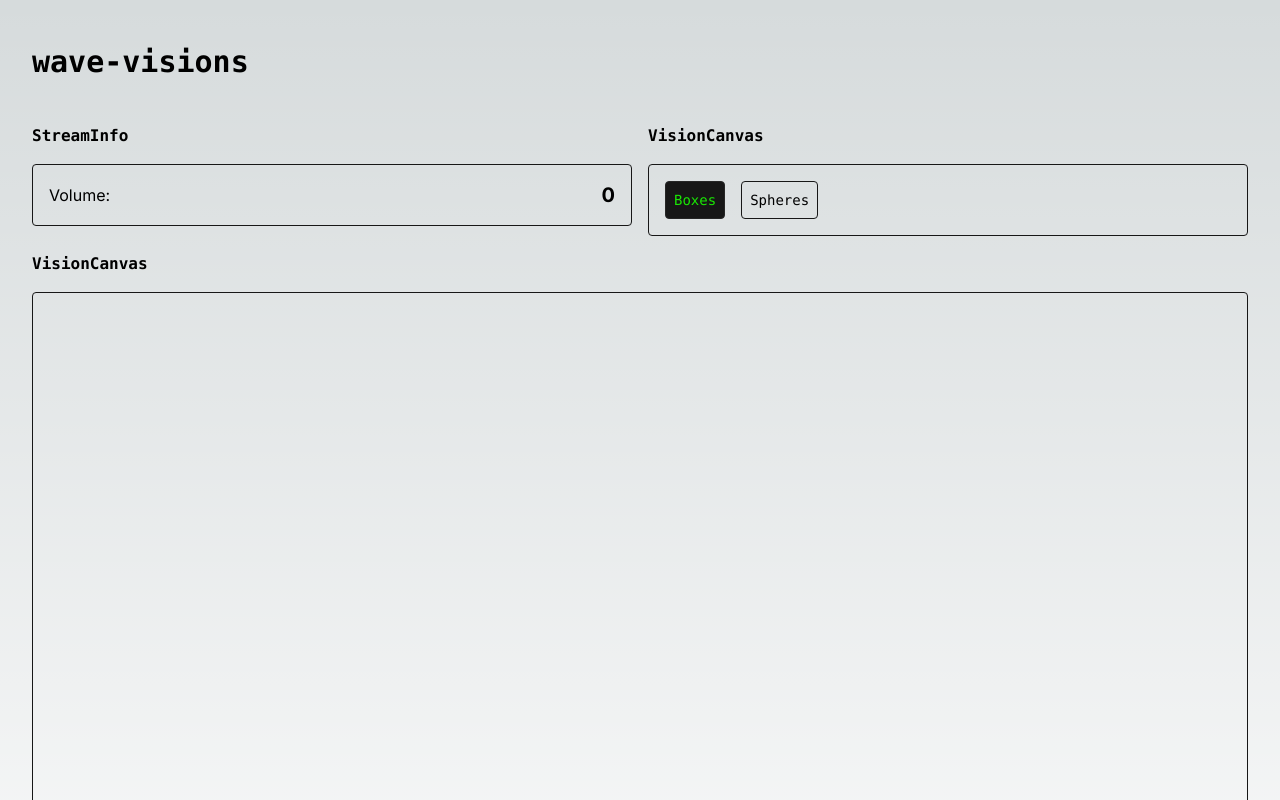
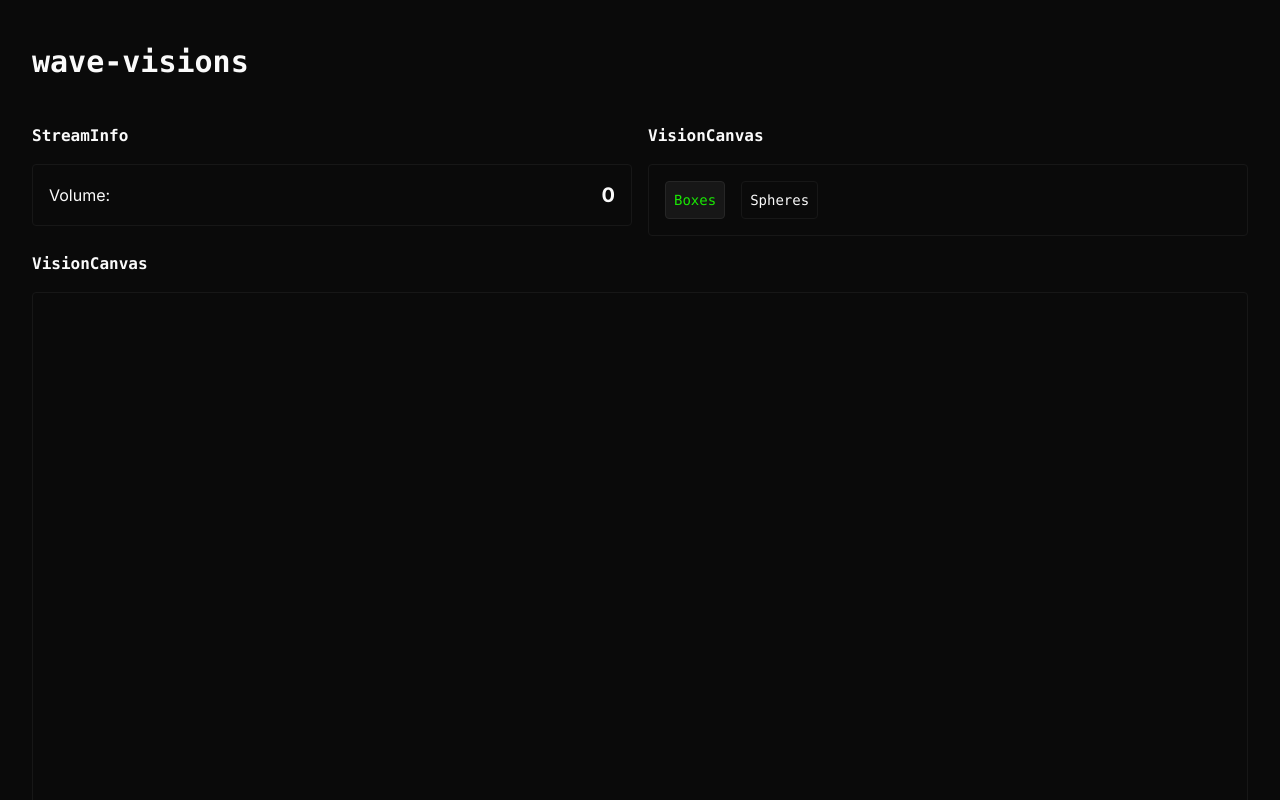
Before and after one commit to kalynbeach/wave-visions, a Next.js app: page / in a window 1280 px wide. Shown: the top 800 px of the page. Built offline with nearby package versions, Linux system fonts and the light colour scheme; no server answers.

Commit message:
initialize shadcn-ui

```diff
--- a/src/app/globals.css
+++ /dev/null
@@ -1,27 +0,0 @@
-@tailwind base;
-@tailwind components;
-@tailwind utilities;
-
-:root {
-  --foreground-rgb: 0, 0, 0;
-  --background-start-rgb: 214, 219, 220;
-  --background-end-rgb: 255, 255, 255;
-}
-
-@media (prefers-color-scheme: dark) {
-  :root {
-    --foreground-rgb: 255, 255, 255;
-    --background-start-rgb: 0, 0, 0;
-    --background-end-rgb: 0, 0, 0;
-  }
-}
-
-body {
-  color: rgb(var(--foreground-rgb));
-  background: linear-gradient(
-      to bottom,
-      transparent,
-      rgb(var(--background-end-rgb))
-    )
-    rgb(var(--background-start-rgb));
-}
--- a/src/app/layout.tsx
+++ b/src/app/layout.tsx
@@ -1,4 +1,4 @@
-import './globals.css'
+import '@/styles/globals.css'
 import { Inter } from 'next/font/google'
 import { MediaDevicesProvider } from './MediaDevicesContext'
 import { StreamProvider } from './StreamContext'
@@ -19,7 +19,7 @@
   children: React.ReactNode
 }) {
   return (
-    <html lang="en">
+    <html lang="en" className="dark">
       <body className={inter.className}>
         <MediaDevicesProvider>
           <StreamProvider>
--- /dev/null
+++ b/src/components/ui/button.tsx
@@ -0,0 +1,57 @@
+import * as React from "react"
+import { Slot } from "@radix-ui/react-slot"
+import { cva, type VariantProps } from "class-variance-authority"
+
+import { cn } from "@/lib/utils"
+
+const buttonVariants = cva(
+  "inline-flex items-center justify-center rounded-md text-sm font-medium transition-colors focus-visible:outline-none focus-visible:ring-1 focus-visible:ring-ring disabled:pointer-events-none disabled:opacity-50",
+  {
+    variants: {
+      variant: {
+        default:
+          "bg-primary text-primary-foreground shadow hover:bg-primary/90",
+        destructive:
+          "bg-destructive text-destructive-foreground shadow-sm hover:bg-destructive/90",
+        outline:
+          "border border-input bg-transparent shadow-sm hover:bg-accent hover:text-accent-foreground",
+        secondary:
+          "bg-secondary text-secondary-foreground shadow-sm hover:bg-secondary/80",
+        ghost: "hover:bg-accent hover:text-accent-foreground",
+        link: "text-primary underline-offset-4 hover:underline",
+      },
+      size: {
+        default: "h-9 px-4 py-2",
+        sm: "h-8 rounded-md px-3 text-xs",
+        lg: "h-10 rounded-md px-8",
+        icon: "h-9 w-9",
+      },
+    },
+    defaultVariants: {
+      variant: "default",
+      size: "default",
+    },
+  }
+)
+
+export interface ButtonProps
+  extends React.ButtonHTMLAttributes<HTMLButtonElement>,
+    VariantProps<typeof buttonVariants> {
+  asChild?: boolean
+}
+
+const Button = React.forwardRef<HTMLButtonElement, ButtonProps>(
+  ({ className, variant, size, asChild = false, ...props }, ref) => {
+    const Comp = asChild ? Slot : "button"
+    return (
+      <Comp
+        className={cn(buttonVariants({ variant, size, className }))}
+        ref={ref}
+        {...props}
+      />
+    )
+  }
+)
+Button.displayName = "Button"
+
+export { Button, buttonVariants }
--- /dev/null
+++ b/src/lib/utils.ts
@@ -0,0 +1,6 @@
+import { type ClassValue, clsx } from "clsx"
+import { twMerge } from "tailwind-merge"
+
+export function cn(...inputs: ClassValue[]) {
+  return twMerge(clsx(inputs))
+}
--- /dev/null
+++ b/src/styles/globals.css
@@ -0,0 +1,76 @@
+@tailwind base;
+@tailwind components;
+@tailwind utilities;
+
+@layer base {
+  :root {
+    --background: 0 0% 100%;
+    --foreground: 0 0% 3.9%;
+
+    --card: 0 0% 100%;
+    --card-foreground: 0 0% 3.9%;
+
+    --popover: 0 0% 100%;
+    --popover-foreground: 0 0% 3.9%;
+
+    --primary: 0 0% 9%;
+    --primary-foreground: 0 0% 98%;
+
+    --secondary: 0 0% 96.1%;
+    --secondary-foreground: 0 0% 9%;
+
+    --muted: 0 0% 96.1%;
+    --muted-foreground: 0 0% 45.1%;
+
+    --accent: 0 0% 96.1%;
+    --accent-foreground: 0 0% 9%;
+
+    --destructive: 0 84.2% 60.2%;
+    --destructive-foreground: 0 0% 98%;
+
+    --border: 0 0% 89.8%;
+    --input: 0 0% 89.8%;
+    --ring: 0 0% 3.9%;
+
+    --radius: 0.5rem;
+  }
+
+  .dark {
+    --background: 0 0% 3.9%;
+    --foreground: 0 0% 98%;
+
+    --card: 0 0% 3.9%;
+    --card-foreground: 0 0% 98%;
+
+    --popover: 0 0% 3.9%;
+    --popover-foreground: 0 0% 98%;
+
+    --primary: 0 0% 98%;
+    --primary-foreground: 0 0% 9%;
+
+    --secondary: 0 0% 14.9%;
+    --secondary-foreground: 0 0% 98%;
+
+    --muted: 0 0% 14.9%;
+    --muted-foreground: 0 0% 63.9%;
+
+    --accent: 0 0% 14.9%;
+    --accent-foreground: 0 0% 98%;
+
+    --destructive: 0 62.8% 30.6%;
+    --destructive-foreground: 0 0% 98%;
+
+    --border: 0 0% 14.9%;
+    --input: 0 0% 14.9%;
+    --ring: 0 0% 83.1%;
+  }
+}
+
+@layer base {
+  * {
+    @apply border-border;
+  }
+  body {
+    @apply bg-background text-foreground;
+  }
+}
--- a/tailwind.config.js
+++ b/tailwind.config.js
@@ -1,21 +1,77 @@
 /** @type {import('tailwindcss').Config} */
 module.exports = {
+  darkMode: ["class"],
   content: [
-    './src/pages/**/*.{js,ts,jsx,tsx,mdx}',
-    './src/components/**/*.{js,ts,jsx,tsx,mdx}',
-    './src/app/**/*.{js,ts,jsx,tsx,mdx}',
-  ],
+    './pages/**/*.{ts,tsx}',
+    './components/**/*.{ts,tsx}',
+    './app/**/*.{ts,tsx}',
+    './src/**/*.{ts,tsx}',
+	],
   theme: {
+    container: {
+      center: true,
+      padding: "2rem",
+      screens: {
+        "2xl": "1400px",
+      },
+    },
     extend: {
-      backgroundImage: {
-        'gradient-radial': 'radial-gradient(var(--tw-gradient-stops))',
-        'gradient-conic':
-          'conic-gradient(from 180deg at 50% 50%, var(--tw-gradient-stops))',
-      },
       colors: {
         'kb-green': 'hsl(114, 97%, 46%)', // '#1AE803'
-      }
+        border: "hsl(var(--border))",
+        input: "hsl(var(--input))",
+        ring: "hsl(var(--ring))",
+        background: "hsl(var(--background))",
+        foreground: "hsl(var(--foreground))",
+        primary: {
+          DEFAULT: "hsl(var(--primary))",
+          foreground: "hsl(var(--primary-foreground))",
+        },
+        secondary: {
+          DEFAULT: "hsl(var(--secondary))",
+          foreground: "hsl(var(--secondary-foreground))",
+        },
+        destructive: {
+          DEFAULT: "hsl(var(--destructive))",
+          foreground: "hsl(var(--destructive-foreground))",
+        },
+        muted: {
+          DEFAULT: "hsl(var(--muted))",
+          foreground: "hsl(var(--muted-foreground))",
+        },
+        accent: {
+          DEFAULT: "hsl(var(--accent))",
+          foreground: "hsl(var(--accent-foreground))",
+        },
+        popover: {
+          DEFAULT: "hsl(var(--popover))",
+          foreground: "hsl(var(--popover-foreground))",
+        },
+        card: {
+          DEFAULT: "hsl(var(--card))",
+          foreground: "hsl(var(--card-foreground))",
+        },
+      },
+      borderRadius: {
+        lg: "var(--radius)",
+        md: "calc(var(--radius) - 2px)",
+        sm: "calc(var(--radius) - 4px)",
+      },
+      keyframes: {
+        "accordion-down": {
+          from: { height: 0 },
+          to: { height: "var(--radix-accordion-content-height)" },
+        },
+        "accordion-up": {
+          from: { height: "var(--radix-accordion-content-height)" },
+          to: { height: 0 },
+        },
+      },
+      animation: {
+        "accordion-down": "accordion-down 0.2s ease-out",
+        "accordion-up": "accordion-up 0.2s ease-out",
+      },
     },
   },
-  plugins: [],
+  plugins: [require("tailwindcss-animate")],
 }
```
Also changed, not shown: package.json (+7 -1 lines), components.json (added), 1 other file (tests, documents, lock files or other folders).
